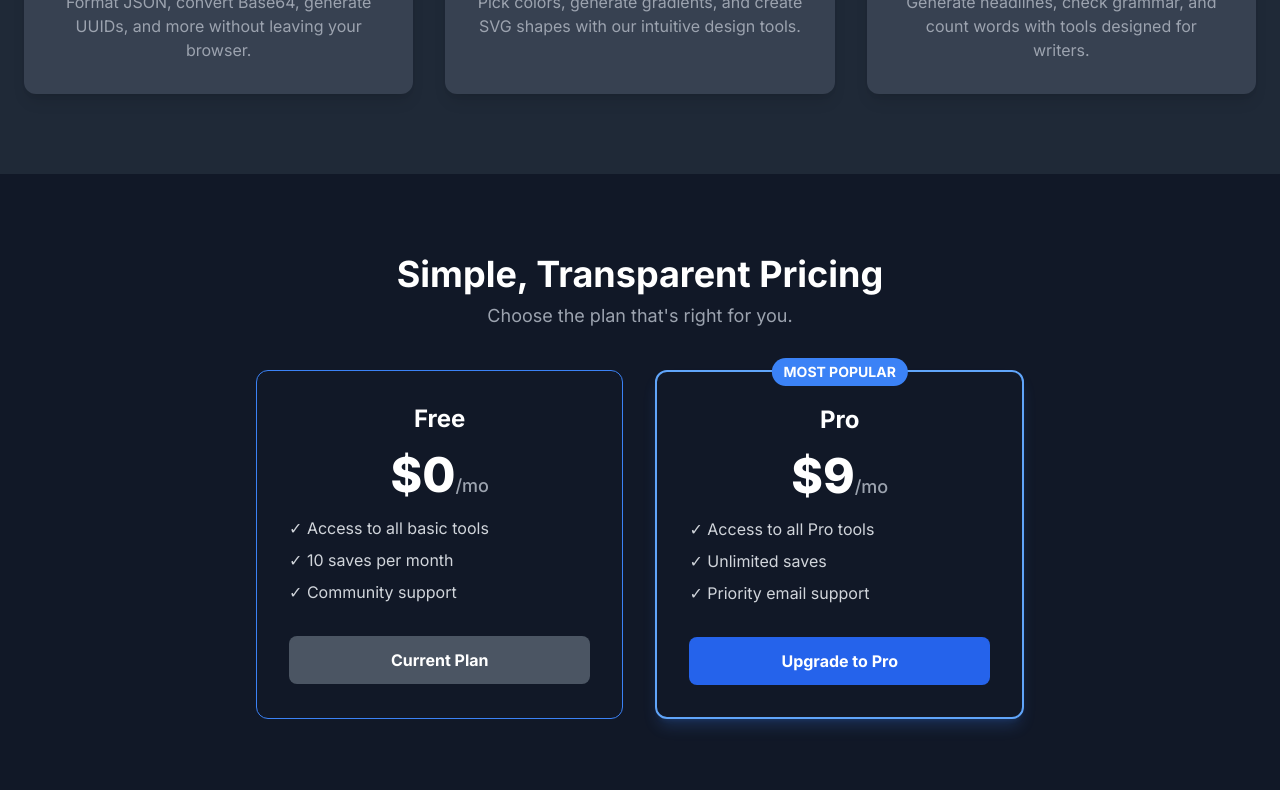
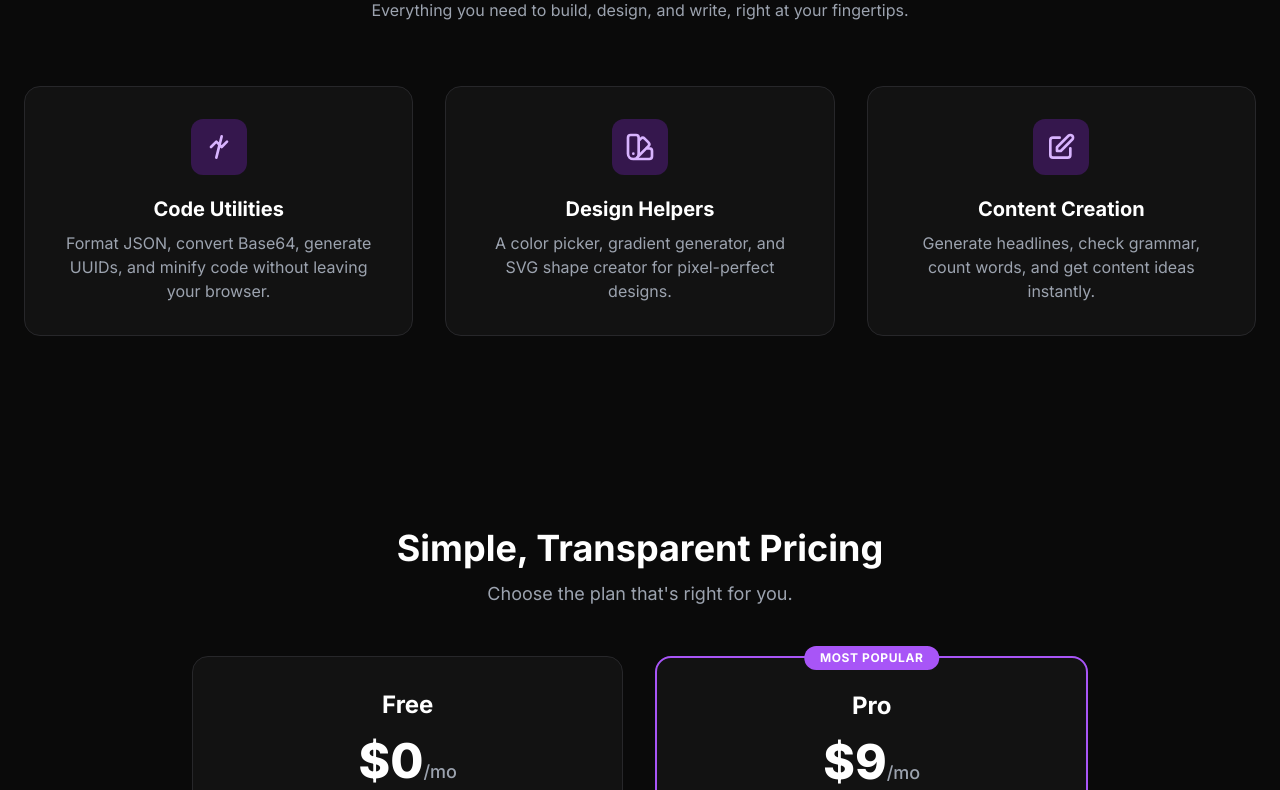
Before and after one commit to bholabhai5692/vikashmandal, a plain HTML site: page index.html in a window 1280 px wide. Shown: the part 734-1524 px from the top of the page. Drawn offline with nearby package versions, Linux system fonts and the light colour scheme.

Commit message:
feat: Add initial landing page

```diff
--- a/index.html
+++ b/index.html
@@ -5,97 +5,126 @@
     <meta name="viewport" content="width=device-width, initial-scale=1.0">
     <title>ToolVerse - Your Ultimate Toolkit</title>
     <script src="https://cdn.tailwindcss.com"></script>
+    <link rel="preconnect" href="https://fonts.googleapis.com">
+    <link rel="preconnect" href="https://fonts.gstatic.com" crossorigin>
+    <link href="https://fonts.googleapis.com/css2?family=Inter:wght@400;500;600;700;800&display=swap" rel="stylesheet">
     <style>
         body {
             font-family: 'Inter', sans-serif;
+            background-color: #0A0A0A;
+            color: #E5E5E5;
         }
         .hero-gradient {
-            background: linear-gradient(135deg, #1e3a8a 0%, #3b82f6 50%, #93c5fd 100%);
+            background: radial-gradient(circle at top, rgba(126, 87, 194, 0.2), transparent 50%), radial-gradient(circle at bottom, rgba(59, 130, 246, 0.1), transparent 60%), #0A0A0A;
+        }
+        .feature-card {
+            background: #121212;
+            border: 1px solid #27272A;
+            transition: all 0.3s ease;
+        }
+        .feature-card:hover {
+            transform: translateY(-8px);
+            border-color: #A855F7;
+            box-shadow: 0 10px 25px -5px rgba(168, 85, 247, 0.2);
+        }
+        .btn-primary {
+            background-color: #A855F7;
+            color: white;
+            transition: background-color 0.3s;
+        }
+        .btn-primary:hover {
+            background-color: #9333EA;
         }
     </style>
-    <link rel="preconnect" href="https://fonts.googleapis.com">
-    <link rel="preconnect" href="https://fonts.gstatic.com" crossorigin>
-    <link href="https://fonts.googleapis.com/css2?family=Inter:wght@400;500;600;700;800&display=swap" rel="stylesheet">
 </head>
-<body class="bg-gray-900 text-white">
+<body class="antialiased">
 
     <!-- Header -->
-    <header class="container mx-auto px-6 py-4 flex justify-between items-center">
-        <h1 class="text-2xl font-bold">ToolVerse</h1>
-        <nav>
-            <a href="#features" class="px-4 hover:text-blue-300">Features</a>
-            <a href="#pricing" class="px-4 hover:text-blue-300">Pricing</a>
-            <a href="#" class="bg-blue-600 hover:bg-blue-700 text-white font-bold py-2 px-4 rounded-lg">Sign Up</a>
-        </nav>
+    <header class="container mx-auto px-6 py-5">
+        <div class="flex justify-between items-center">
+            <h1 class="text-2xl font-bold tracking-tighter text-white">ToolVerse</h1>
+            <nav class="hidden md:flex items-center space-x-6">
+                <a href="#features" class="text-gray-400 hover:text-white transition-colors">Features</a>
+                <a href="#pricing" class="text-gray-400 hover:text-white transition-colors">Pricing</a>
+                <a href="#" class="btn-primary font-semibold py-2 px-5 rounded-lg">Sign Up</a>
+            </nav>
+            <button class="md:hidden text-white">
+                <svg class="w-6 h-6" fill="none" stroke="currentColor" viewBox="0 0 24 24" xmlns="http://www.w3.org/2000/svg"><path stroke-linecap="round" stroke-linejoin="round" stroke-width="2" d="M4 6h16M4 12h16m-7 6h7"></path></svg>
+            </button>
+        </div>
     </header>
 
     <!-- Hero Section -->
     <main>
-        <section class="hero-gradient text-center py-20 px-6">
-            <h2 class="text-5xl font-extrabold mb-4">The All-In-One Toolkit for Modern Makers</h2>
-            <p class="text-xl mb-8 max-w-2xl mx-auto text-blue-100">Stop juggling multiple apps. ToolVerse brings your favorite utilities for developers, designers, and writers into one seamless workflow.</p>
-            <a href="#" class="bg-white text-blue-700 font-bold py-3 px-8 rounded-full text-lg hover:bg-gray-100 transition-transform transform hover:scale-105">Get Started for Free</a>
+        <section class="hero-gradient text-center pt-24 pb-32 px-6">
+            <h2 class="text-5xl md:text-7xl font-extrabold mb-5 tracking-tighter text-white">One Toolkit to Rule Them All</h2>
+            <p class="text-lg md:text-xl mb-10 max-w-3xl mx-auto text-gray-400">Stop juggling dozens of single-purpose apps. ToolVerse brings your essential utilities for developers, designers, and creators into one beautifully simple workflow.</p>
+            <a href="#" class="btn-primary font-bold py-4 px-10 rounded-lg text-lg hover:scale-105 transform transition-transform">Get Started - It's Free</a>
         </section>
 
         <!-- Features Section -->
-        <section id="features" class="py-20 bg-gray-800">
+        <section id="features" class="py-24 bg-[#0A0A0A]">
             <div class="container mx-auto px-6">
-                <h3 class="text-4xl font-bold text-center mb-12">A Universe of Tools</h3>
+                <div class="text-center mb-16">
+                    <span class="text-purple-400 font-semibold">Our Features</span>
+                    <h3 class="text-4xl font-bold text-white mt-2">A Universe of Tools</h3>
+                    <p class="text-gray-400 mt-4 max-w-2xl mx-auto">Everything you need to build, design, and write, right at your fingertips.</p>
+                </div>
                 <div class="grid grid-cols-1 md:grid-cols-3 gap-8 text-center">
                     <!-- Feature 1 -->
-                    <div class="bg-gray-700 p-8 rounded-xl shadow-lg transform hover:-translate-y-2 transition-transform">
-                        <div class="text-blue-400 mb-4">
-                            <svg class="w-16 h-16 mx-auto" fill="none" stroke="currentColor" viewBox="0 0 24 24" xmlns="http://www.w3.org/2000/svg"><path stroke-linecap="round" stroke-linejoin="round" stroke-width="2" d="M10 20l4-16m4 4l-4 4-4-4-4 4"></path></svg>
+                    <div class="feature-card p-8 rounded-2xl">
+                        <div class="bg-purple-900/50 inline-flex p-3 rounded-xl mb-5">
+                            <svg class="w-8 h-8 text-purple-300" fill="none" stroke="currentColor" viewBox="0 0 24 24" xmlns="http://www.w3.org/2000/svg"><path stroke-linecap="round" stroke-linejoin="round" stroke-width="2" d="M10 20l4-16m4 4l-4 4-4-4-4 4"></path></svg>
                         </div>
-                        <h4 class="text-2xl font-bold mb-2">Code Utilities</h4>
-                        <p class="text-gray-400">Format JSON, convert Base64, generate UUIDs, and more without leaving your browser.</p>
+                        <h4 class="text-xl font-bold mb-2 text-white">Code Utilities</h4>
+                        <p class="text-gray-400">Format JSON, convert Base64, generate UUIDs, and minify code without leaving your browser.</p>
                     </div>
                     <!-- Feature 2 -->
-                    <div class="bg-gray-700 p-8 rounded-xl shadow-lg transform hover:-translate-y-2 transition-transform">
-                        <div class="text-blue-400 mb-4">
-                            <svg class="w-16 h-16 mx-auto" fill="none" stroke="currentColor" viewBox="0 0 24 24" xmlns="http://www.w3.org/2000/svg"><path stroke-linecap="round" stroke-linejoin="round" stroke-width="2" d="M7 21a4 4 0 01-4-4V5a2 2 0 012-2h4a2 2 0 012 2v12a4 4 0 01-4 4zm0 0h12a2 2 0 002-2v-4a2 2 0 00-2-2h-2.343M11 7.343l1.657-1.657a2 2 0 012.828 0l2.829 2.829a2 2 0 010 2.828l-8.486 8.485M7 17h.01"></path></svg>
+                    <div class="feature-card p-8 rounded-2xl">
+                        <div class="bg-purple-900/50 inline-flex p-3 rounded-xl mb-5">
+                            <svg class="w-8 h-8 text-purple-300" fill="none" stroke="currentColor" viewBox="0 0 24 24" xmlns="http://www.w3.org/2000/svg"><path stroke-linecap="round" stroke-linejoin="round" stroke-width="2" d="M7 21a4 4 0 01-4-4V5a2 2 0 012-2h4a2 2 0 012 2v12a4 4 0 01-4 4zm0 0h12a2 2 0 002-2v-4a2 2 0 00-2-2h-2.343M11 7.343l1.657-1.657a2 2 0 012.828 0l2.829 2.829a2 2 0 010 2.828l-8.486 8.485M7 17h.01"></path></svg>
                         </div>
-                        <h4 class="text-2xl font-bold mb-2">Design Helpers</h4>
-                        <p class="text-gray-400">Pick colors, generate gradients, and create SVG shapes with our intuitive design tools.</p>
+                        <h4 class="text-xl font-bold mb-2 text-white">Design Helpers</h4>
+                        <p class="text-gray-400">A color picker, gradient generator, and SVG shape creator for pixel-perfect designs.</p>
                     </div>
                     <!-- Feature 3 -->
-                    <div class="bg-gray-700 p-8 rounded-xl shadow-lg transform hover:-translate-y-2 transition-transform">
-                        <div class="text-blue-400 mb-4">
-                             <svg class="w-16 h-16 mx-auto" fill="none" stroke="currentColor" viewBox="0 0 24 24" xmlns="http://www.w3.org/2000/svg"><path stroke-linecap="round" stroke-linejoin="round" stroke-width="2" d="M11 5H6a2 2 0 00-2 2v11a2 2 0 002 2h11a2 2 0 002-2v-5m-1.414-9.414a2 2 0 112.828 2.828L11.828 15H9v-2.828l8.586-8.586z"></path></svg>
+                    <div class="feature-card p-8 rounded-2xl">
+                        <div class="bg-purple-900/50 inline-flex p-3 rounded-xl mb-5">
+                             <svg class="w-8 h-8 text-purple-300" fill="none" stroke="currentColor" viewBox="0 0 24 24" xmlns="http://www.w3.org/2000/svg"><path stroke-linecap="round" stroke-linejoin="round" stroke-width="2" d="M11 5H6a2 2 0 00-2 2v11a2 2 0 002 2h11a2 2 0 002-2v-5m-1.414-9.414a2 2 0 112.828 2.828L11.828 15H9v-2.828l8.586-8.586z"></path></svg>
                         </div>
-                        <h4 class="text-2xl font-bold mb-2">Content Creators</h4>
-                        <p class="text-gray-400">Generate headlines, check grammar, and count words with tools designed for writers.</p>
+                        <h4 class="text-xl font-bold mb-2 text-white">Content Creation</h4>
+                        <p class="text-gray-400">Generate headlines, check grammar, count words, and get content ideas instantly.</p>
                     </div>
                 </div>
             </div>
         </section>
 
         <!-- Pricing Section -->
-        <section id="pricing" class="py-20">
+        <section id="pricing" class="py-24">
             <div class="container mx-auto px-6 text-center">
-                 <h3 class="text-4xl font-bold mb-2">Simple, Transparent Pricing</h3>
-                 <p class="text-lg text-gray-400 mb-10">Choose the plan that's right for you.</p>
-                 <div class="flex flex-col md:flex-row justify-center max-w-3xl mx-auto gap-8">
-                    <div class="border border-blue-500 rounded-xl p-8 w-full">
-                        <h4 class="text-2xl font-bold">Free</h4>
-                        <p class="text-5xl font-extrabold my-4">$0<span class="text-lg font-medium text-gray-400">/mo</span></p>
-                        <ul class="text-left space-y-2 text-gray-300">
-                            <li>✓ Access to all basic tools</li>
-                            <li>✓ 10 saves per month</li>
-                            <li>✓ Community support</li>
+                 <h3 class="text-4xl font-bold mb-3 text-white">Simple, Transparent Pricing</h3>
+                 <p class="text-lg text-gray-400 mb-12">Choose the plan that's right for you.</p>
+                 <div class="flex flex-col lg:flex-row justify-center max-w-4xl mx-auto gap-8">
+                    <div class="feature-card p-8 w-full rounded-2xl">
+                        <h4 class="text-2xl font-bold text-white">Free</h4>
+                        <p class="text-5xl font-extrabold my-4 text-white">$0<span class="text-lg font-medium text-gray-400">/mo</span></p>
+                        <ul class="text-left space-y-3 text-gray-400 mb-8">
+                            <li class="flex items-center"><svg class="w-5 h-5 text-purple-400 mr-2" fill="none" stroke="currentColor" viewBox="0 0 24 24" xmlns="http://www.w3.org/2000/svg"><path stroke-linecap="round" stroke-linejoin="round" stroke-width="2" d="M5 13l4 4L19 7"></path></svg>Access to all basic tools</li>
+                            <li class="flex items-center"><svg class="w-5 h-5 text-purple-400 mr-2" fill="none" stroke="currentColor" viewBox="0 0 24 24" xmlns="http://www.w3.org/2000/svg"><path stroke-linecap="round" stroke-linejoin="round" stroke-width="2" d="M5 13l4 4L19 7"></path></svg>10 saves per month</li>
+                            <li class="flex items-center"><svg class="w-5 h-5 text-purple-400 mr-2" fill="none" stroke="currentColor" viewBox="0 0 24 24" xmlns="http://www.w3.org/2000/svg"><path stroke-linecap="round" stroke-linejoin="round" stroke-width="2" d="M5 13l4 4L19 7"></path></svg>Community support</li>
                         </ul>
-                        <button class="mt-8 w-full bg-gray-600 hover:bg-gray-700 text-white font-bold py-3 px-4 rounded-lg">Current Plan</button>
+                        <button class="w-full bg-gray-700/50 hover:bg-gray-700/80 text-white font-semibold py-3 px-4 rounded-lg border border-gray-600 transition-colors">Get Started</button>
                     </div>
-                    <div class="border-2 border-blue-400 rounded-xl p-8 w-full shadow-lg shadow-blue-500/20 relative">
-                         <span class="absolute top-0 -translate-y-1/2 left-1/2 -translate-x-1/2 bg-blue-500 text-white text-sm font-bold px-3 py-1 rounded-full">MOST POPULAR</span>
-                        <h4 class="text-2xl font-bold">Pro</h4>
-                        <p class="text-5xl font-extrabold my-4">$9<span class="text-lg font-medium text-gray-400">/mo</span></p>
-                        <ul class="text-left space-y-2 text-gray-300">
-                            <li>✓ Access to all Pro tools</li>
-                            <li>✓ Unlimited saves</li>
-                            <li>✓ Priority email support</li>
+                    <div class="feature-card p-8 w-full rounded-2xl border-2 border-purple-500 relative">
+                         <span class="absolute top-0 -translate-y-1/2 left-1/2 -translate-x-1/2 bg-purple-500 text-white text-xs font-bold px-4 py-1 rounded-full uppercase tracking-wider">Most Popular</span>
+                        <h4 class="text-2xl font-bold text-white">Pro</h4>
+                        <p class="text-5xl font-extrabold my-4 text-white">$9<span class="text-lg font-medium text-gray-400">/mo</span></p>
+                        <ul class="text-left space-y-3 text-gray-400 mb-8">
+                           <li class="flex items-center"><svg class="w-5 h-5 text-purple-400 mr-2" fill="none" stroke="currentColor" viewBox="0 0 24 24" xmlns="http://www.w3.org/2000/svg"><path stroke-linecap="round" stroke-linejoin="round" stroke-width="2" d="M5 13l4 4L19 7"></path></svg>Access to all Pro tools</li>
+                           <li class="flex items-center"><svg class="w-5 h-5 text-purple-400 mr-2" fill="none" stroke="currentColor" viewBox="0 0 24 24" xmlns="http://www.w3.org/2000/svg"><path stroke-linecap="round" stroke-linejoin="round" stroke-width="2" d="M5 13l4 4L19 7"></path></svg>Unlimited saves & history</li>
+                           <li class="flex items-center"><svg class="w-5 h-5 text-purple-400 mr-2" fill="none" stroke="currentColor" viewBox="0 0 24 24" xmlns="http://www.w3.org/2000/svg"><path stroke-linecap="round" stroke-linejoin="round" stroke-width="2" d="M5 13l4 4L19 7"></path></svg>Priority email support</li>
                         </ul>
-                        <button class="mt-8 w-full bg-blue-600 hover:bg-blue-700 text-white font-bold py-3 px-4 rounded-lg">Upgrade to Pro</button>
+                        <button class="w-full btn-primary font-semibold py-3 px-4 rounded-lg transition-transform hover:scale-105">Upgrade to Pro</button>
                     </div>
                  </div>
             </div>
@@ -103,8 +132,8 @@
     </main>
 
     <!-- Footer -->
-    <footer class="bg-gray-800 border-t border-gray-700">
-        <div class="container mx-auto py-6 px-6 text-center text-gray-400">
+    <footer class="border-t border-gray-800">
+        <div class="container mx-auto py-8 px-6 text-center text-gray-500">
             <p>&copy; 2024 ToolVerse. All Rights Reserved.</p>
         </div>
     </footer>
```
